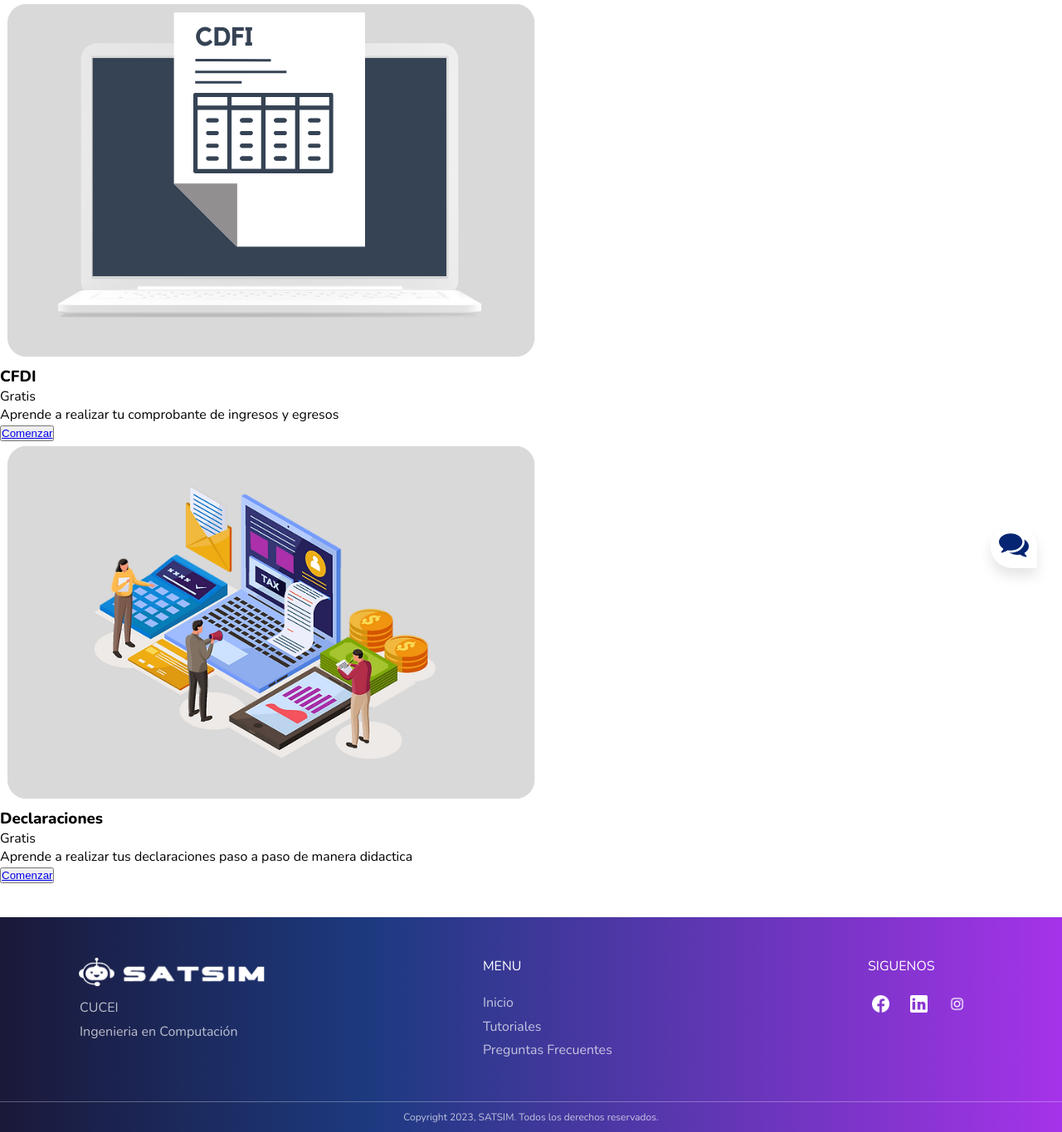
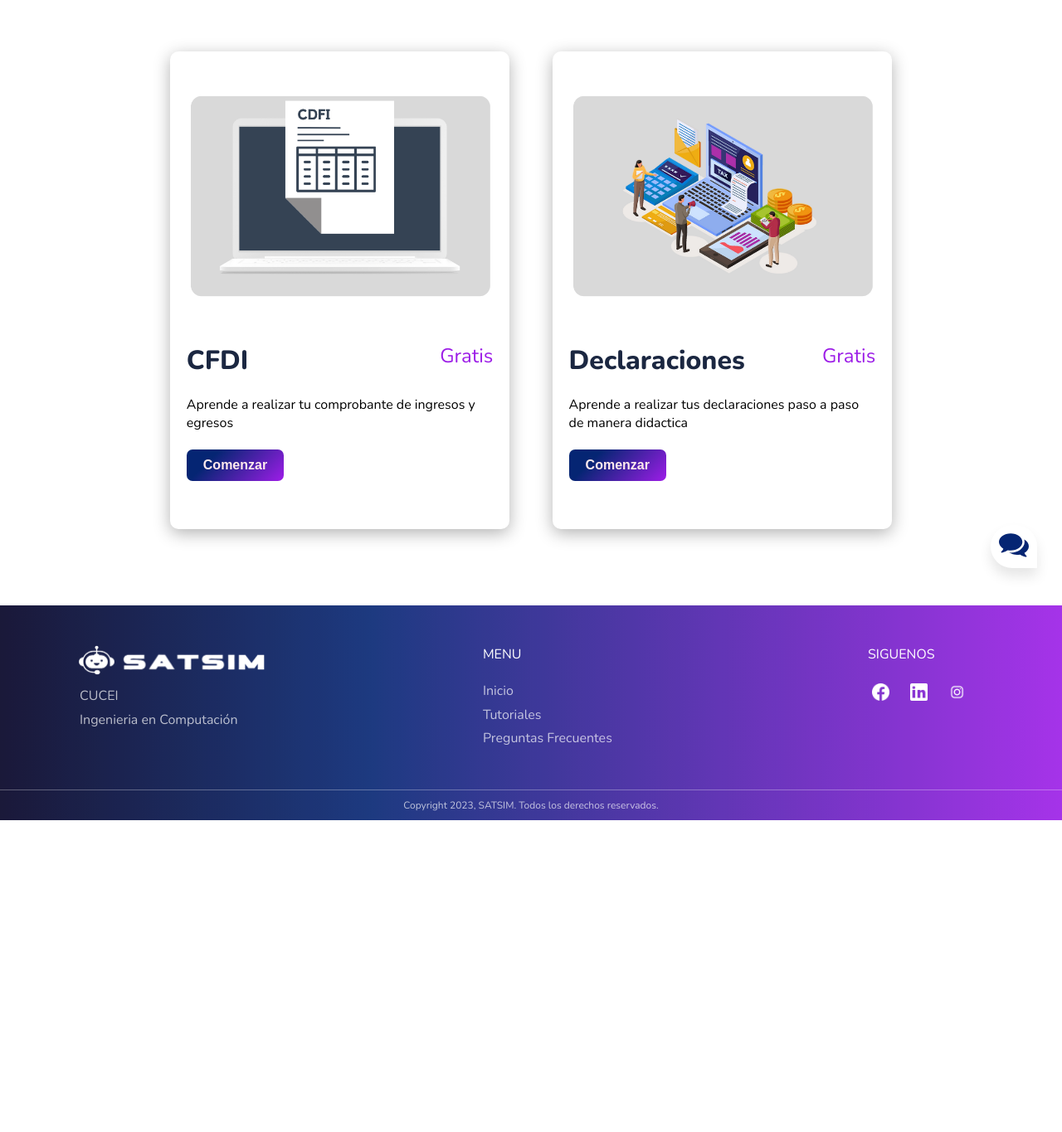
Before and after one commit to JESG-27/TUTOR-SAT, a Flask app: page /tutoriales in a window 1280 px wide. Shown: the part 85-1450 px from the top of the page at 83% size. After the commit the page ends 1074 px from the top, so only its background shows below. Run offline with Flask 3, Linux system fonts and the light colour scheme.

Commit message:
Add files via upload

```diff
--- a/SAT-Modular/static/style.css
+++ b/SAT-Modular/static/style.css
@@ -29,6 +29,7 @@ html {
     position: fixed;
     bottom: 30px;
     right: 30px;
+    text-align: left;
 }
 
 /* CONTENT IS CLOSE */
@@ -849,6 +850,10 @@ footer .social-link:nth-of-type(3) {
     display: block;
 }
 
+.messageForm .messageBox {
+    height: 60px;
+}
+
 textarea::-webkit-scrollbar {
     width: 5px;
 }
@@ -1027,6 +1032,241 @@ section.left .contactInfo {
     color: #ccc;
 }
 
+/* -------SOBRE NOSOTROS------------------------------------------------------------------------------------------ */
+.sobre-container {
+    width: 100%;
+
+    justify-content: center;
+    text-align: center;
+    height: 80vh;
+    margin: 0;
+    padding: 0;
+    position: relative;
+}
+
+.sobre-container1 {
+    width: 93%;
+    position: absolute;
+    top: 50%;
+    left: 50%;
+    transform: translate(-50%, -50%);
+    text-align: center;
+    display: flex;
+    justify-content: center;
+}
+
+.container {
+    width: 100%;
+    text-align: center;
+
+}
+
+.header {
+    width: 100%;
+    justify-content: left;
+    text-align: left;
+    margin-bottom: 10px;
+}
+
+.header h1{
+    font-size: 3.80rem;
+    font-weight: 700;
+    color: black;
+    line-height: 1.2;
+    margin: 40px 2.2%;
+}
+
+.teams {
+    margin: 17px;
+    padding: 22px;
+    max-width: 30%;
+    cursor: pointer;
+    border-radius: 12px;
+    transition: 0.4s;
+    box-sizing: border-box;
+    border: solid 2px #052473e1;
+}
+
+.teams:hover {
+    background: #9d1de738;
+    border-radius: 12px;
+    border: none;
+}
+
+.teams img {
+    width: 200px;
+    height: 200px;
+    margin: 7px;
+}
+
+.name {
+    padding: 12px;
+    font-weight: bold;
+    font-size: 16px;
+    text-transform: uppercase;
+}
+
+.desig {
+    font-style: italic;
+    color: #888;
+}
+
+.about {
+    margin: 20px 0;
+    font-weight: lighter;
+    color: #4e4e4e;
+}
+
+
+.social-links a {
+    display: inline-block;
+    height: 30px;
+    width: 30px;
+    transition: .4s;
+    margin-right: 5px;
+}
+
+.social-links a:hover {
+    transform: scale(1.5);
+}
+
+.social-links img{
+    width: 75%;
+    height: 75%;
+    opacity: .4;
+}
+
+@media screen and (max-width: 600px) {
+    .teams {
+        max-width: 100%;
+    }
+}
+
+
+/* -------MENU TUTORIALES------------------------------------------------------------------------------------------ */
+.fullBody {
+    margin: 0;
+    padding: 0;
+    box-sizing: border-box;
+    font-family: 'Nunito', sans-serif;
+    min-height: 85vh;
+    display: grid;
+    place-items: center;
+}
+
+.title h1{
+    font-size: 2.80rem;
+    font-weight: 700;
+    color: black;
+    line-height: 1.2;
+}
+
+.tuto-container{
+    width: 80vw;
+    height: 80vh;
+    display: flex;
+    flex-direction: column;
+    justify-content: space-around;
+}
+
+.tutos {
+    width: 100%;
+    height: 90%;
+    display: flex;
+    justify-content: center;
+    flex-wrap: wrap;
+    gap: 5%;
+}
+
+.tuto {
+    position: relative;
+    width: 40%;
+    height: 100%;
+    box-shadow: 0 5px 20px rgba(0, 0, 0, 0.3);
+    display: flex;
+    flex-direction: column;
+    justify-content: space-between;
+    padding: 20px 20px 40px;
+    border-radius: 10px;
+    transition: .3s;
+}
+
+.tuto:hover {
+    transform: translateY(-15px);
+    box-shadow: 0 5px 10px rgba(0, 0, 0, 0.2);
+}
+
+.tuto-image {
+    width: 100%;
+    height: 60%;
+    display: grid;
+    place-items: center;
+}
+
+.tuto-image img {
+    width: 100%;
+}
+
+.nameCourse {
+    width: 100%;
+    display: flex;
+    justify-content: space-between;
+    margin: 5% auto;
+}
+
+.nameCourse h3 {
+    font-size: 2em;
+    text-transform: capitalize;
+    color: #1b2741;
+}
+
+.nameCourse span {
+    font-size: 1.5em;
+    color: #9C1DE7;
+}
+
+.desciption {
+    width: 100%;
+    display: flex;
+    margin: 5% auto;
+
+}
+
+.desciption p {
+    font-size: 18px;
+    line-height: 25px;
+}
+
+.take {
+    width: 100%;
+    display: flex;
+    bottom: 20px;
+    right: 20px;
+    margin: 5% auto;
+}
+
+.take a{
+    text-decoration: none;
+    color: #ffeaed;
+}
+
+.take button {
+    padding: 10px 20px;
+    border-radius: 7px;
+    border: none;
+    background: linear-gradient(315deg, #9C1DE7 0.52%, #052573 74%);
+    color: #fff;
+    font-size: 1rem;
+    font-weight: 600;
+    text-transform: capitalize;
+    cursor: pointer;
+    transition: .5s;
+}
+
+.take button:hover {
+    transform: scale(1.1);
+}
+
 /* -------TUTORIAL CFDI PORTADA CURSO------------------------------------------------------------------------------------------ */
 .CFDI-container {
     margin: 0;
```
